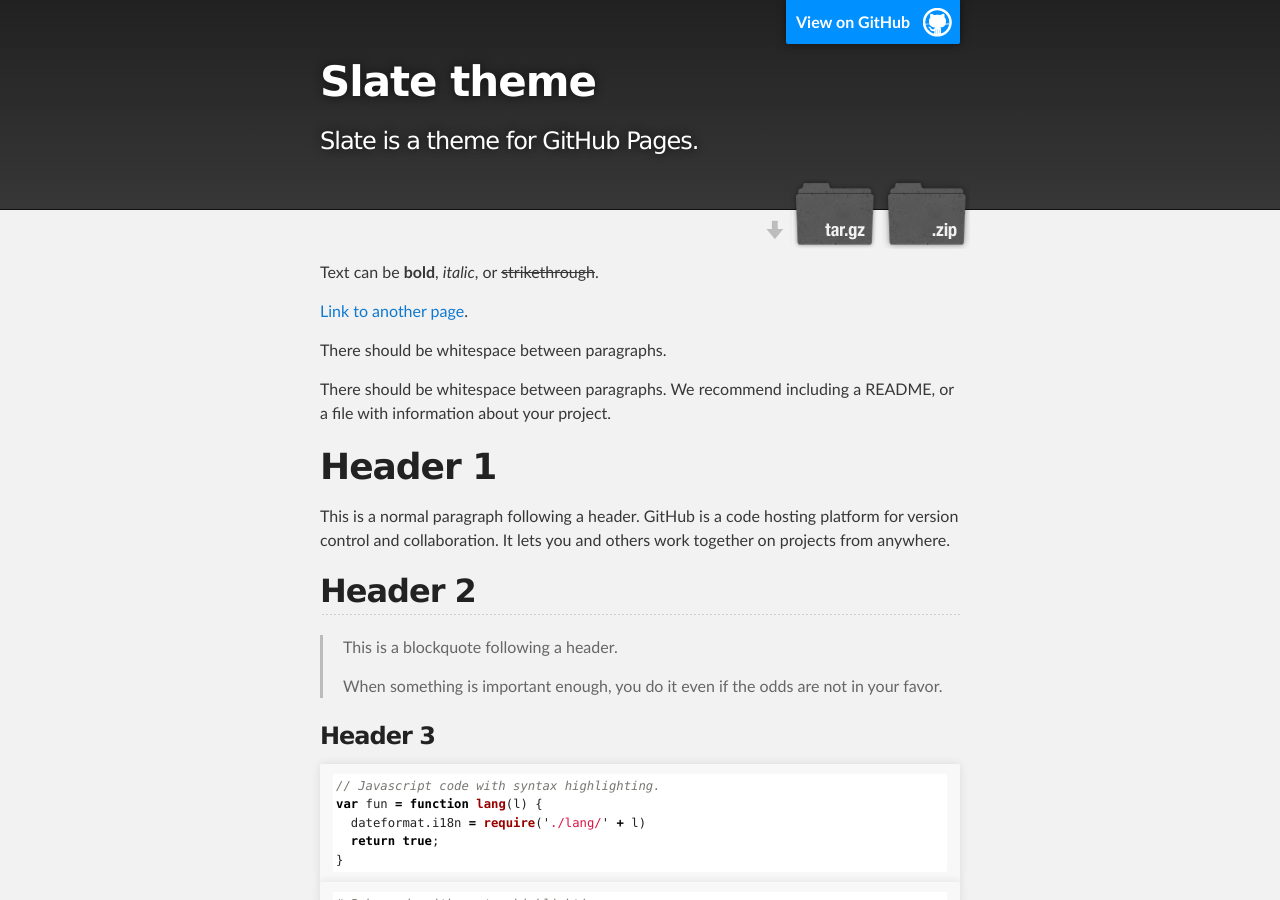
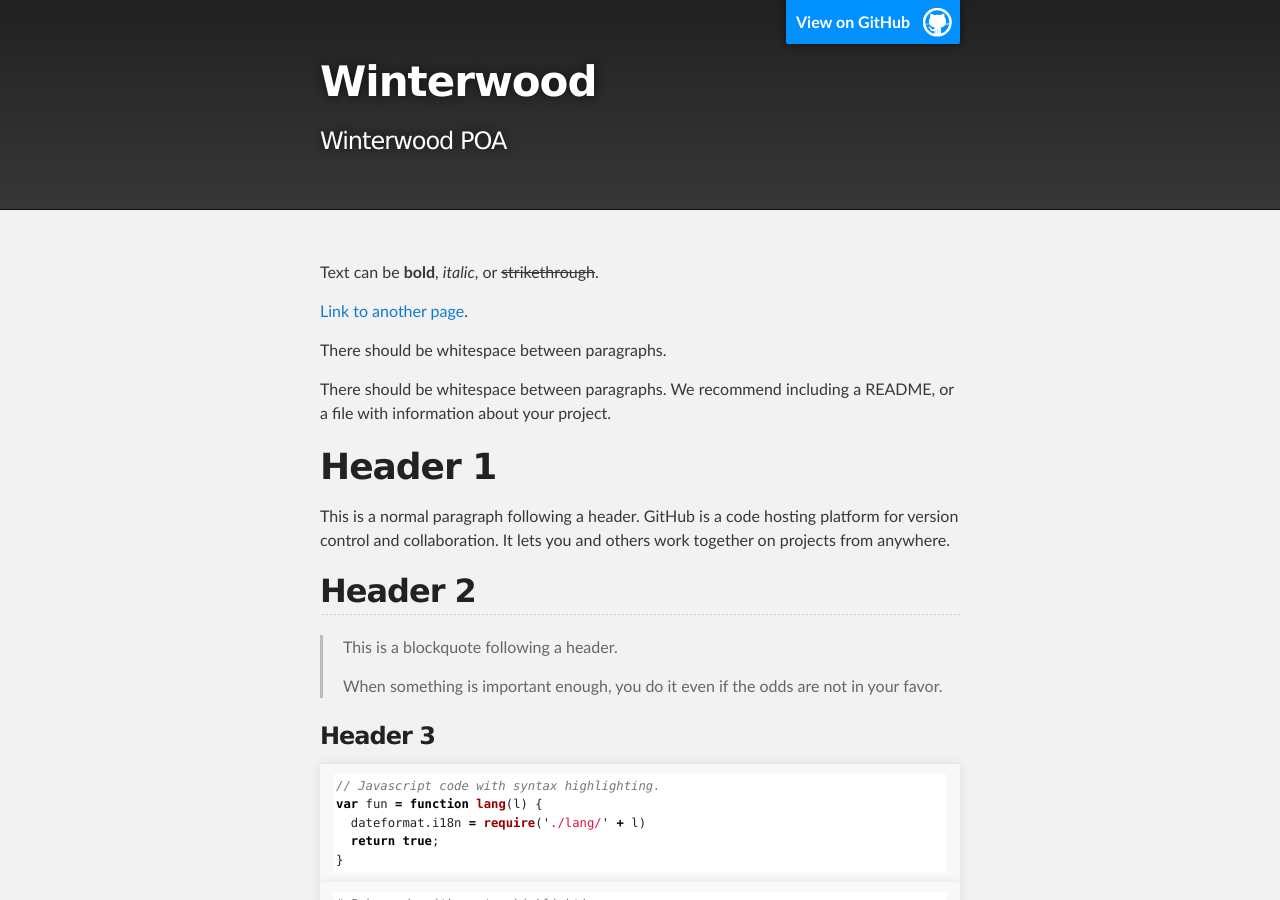
Before and after one commit to ajweinst/winterwood, a Jekyll site: the page built from index.md, in a window 1280 px wide and 900 px high. Built offline with Jekyll 4.4.1, drawn with Linux system fonts in a browser that asks for light colours; some of the changed text lies outside the part shown.

Commit message:
Update _config.yml

```diff
--- a/_config.yml
+++ b/_config.yml
@@ -1,5 +1,5 @@
-title: Slate theme
-description: Slate is a theme for GitHub Pages.
-show_downloads: true
+title: Winterwood
+description: Winterwood POA
+show_downloads: false
 google_analytics:
 theme: jekyll-theme-slate
```
